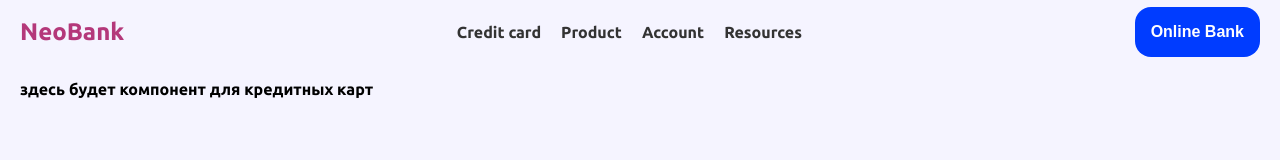
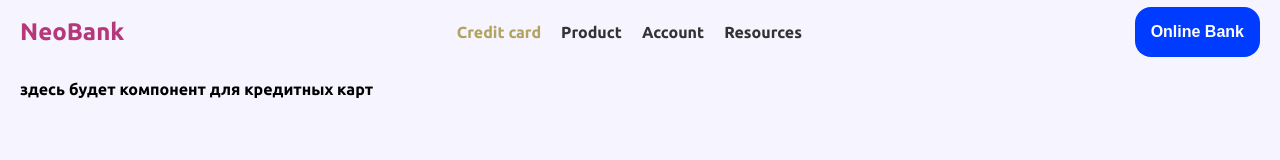
Before and after one commit to AndrewMosh/module_1, a React (Vite) app: page /credit-card in a window 1280 px wide. Shown: the top 160 px of the page. Built offline with nearby package versions, Linux system fonts and the light colour scheme.

Commit message:
hover for button , active menu item color added

```diff
--- a/src/Components/Header/Header.scss
+++ b/src/Components/Header/Header.scss
@@ -80,8 +80,13 @@
     transition: color 0.3s;
 
     &:hover {
-      color: $purple;
+      color: $olive-active;
     }
+
+	&--active {
+		color: $olive-active;
+		font-weight: bold;
+	  }
   }
 
   &__button {
--- a/src/Components/Header/Header.tsx
+++ b/src/Components/Header/Header.tsx
@@ -1,8 +1,8 @@
-import "./Header.scss";
-import { Link } from "react-router-dom";
-import Button from "@components/UI/Button/Button";
-import { menu } from "./menu.utils";
-import useMenuStore from "@store/useMenuStore";
+import './Header.scss';
+import { Link, NavLink } from 'react-router-dom';
+import Button from '@components/UI/Button/Button';
+import { menu } from './menu.utils';
+import useMenuStore from '@store/useMenuStore';
 
 const Header = () => {
   const { isMenuOpen, toggleMenu, closeMenu } = useMenuStore();
@@ -10,9 +10,11 @@ const Header = () => {
   return (
     <header className="header">
       <div className="header__container">
-                <Link to="/" className="header__logo">NeoBank</Link>
+        <Link to="/" className="header__logo">
+          NeoBank
+        </Link>
 
-                <nav className={`header__nav ${isMenuOpen ? "header__nav--open" : ""}`}>
+        <nav className={`header__nav ${isMenuOpen ? 'header__nav--open' : ''}`}>
           <button
             className="header__close"
             aria-label="Close Menu"
@@ -23,13 +25,17 @@ const Header = () => {
           <ul className="header__list">
             {menu.map((item) => (
               <li key={item.id} className="header__item">
-                                <Link
-                                    className="header__link"
+                <NavLink
+                  className={({ isActive }) =>
+                    isActive
+                      ? 'header__link header__link--active'
+                      : 'header__link'
+                  }
                   to={item.link}
                   onClick={closeMenu}
                 >
                   {item.name}
-                                </Link>
+                </NavLink>
               </li>
             ))}
           </ul>
--- a/src/Components/Header/menu.utils.ts
+++ b/src/Components/Header/menu.utils.ts
@@ -7,7 +7,7 @@ type TMenu = {
 
 export const menu: TMenu[] = [
 	{ id: 1, name: 'Credit card', link: '/credit-card' },
-	{ id: 2, name: 'Product', link: '/' },
-	{ id: 3, name: 'Account', link: '/' },
-	{ id: 4, name: 'Resources', link: '/' },
+	{ id: 2, name: 'Product', link: '/product' },
+	{ id: 3, name: 'Account', link: '/account' },
+	{ id: 4, name: 'Resources', link: '/resources' },
 ];
--- a/src/Components/UI/Button/Button.scss
+++ b/src/Components/UI/Button/Button.scss
@@ -13,7 +13,7 @@
     padding: 10px;
   }
 
-  &:hover {
-    background-color: $purple;
+  &:hover, &:disabled {
+    background-color: $blueHover;
   }
 }
--- a/src/styles/config/_variables.scss
+++ b/src/styles/config/_variables.scss
@@ -2,10 +2,12 @@
 $bgColor: #f5f4ff;
 $red: #b4387a;
 $blue: #003cff;
+$blueHover:#7796C0;
 $purple: #686df1;
 $grey: #4f5665;
 $light-grey: #808080;
 $orange: #eb801d;
+$olive-active: #B2A35F;
 $greyBg: #e7e7e7;
 $placeholderGrey: #9092b0;
 
```
Lines whose indentation alone changed are shown as unchanged.
